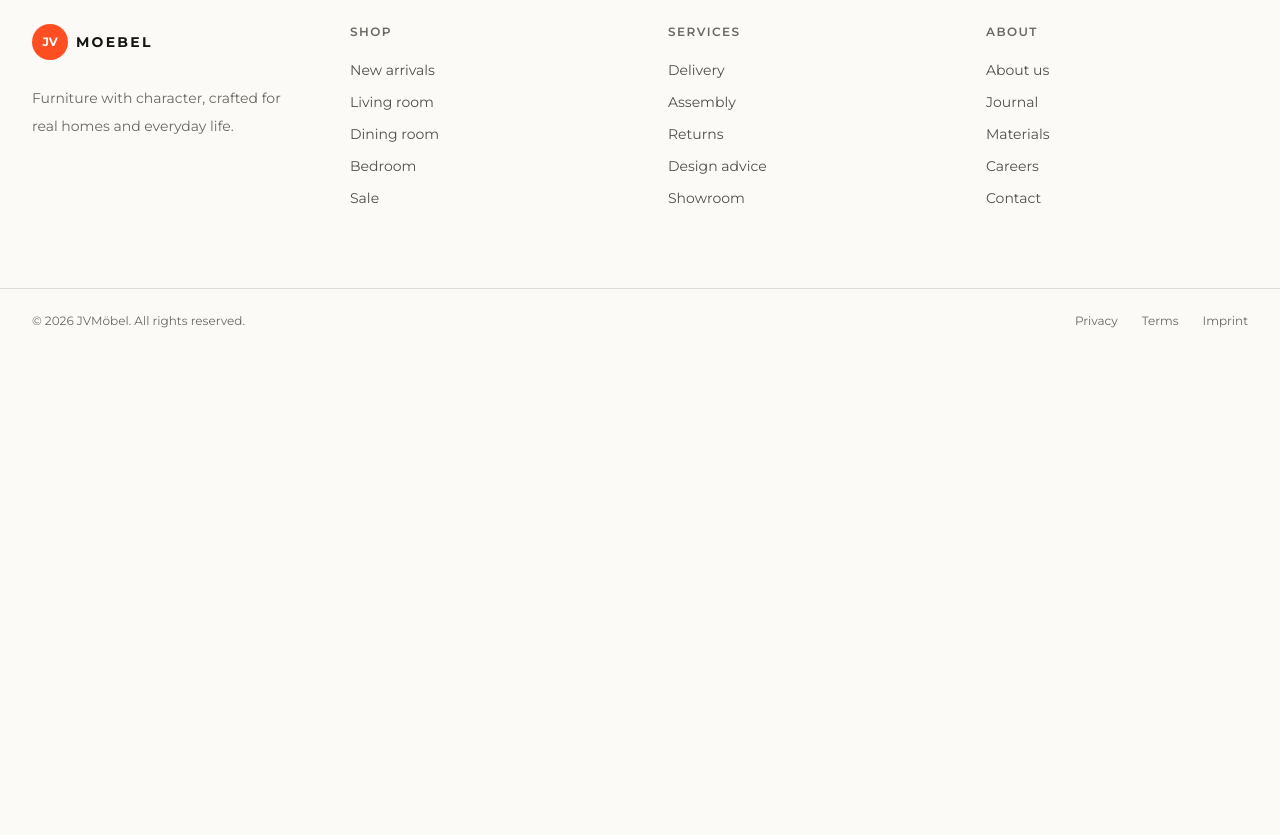
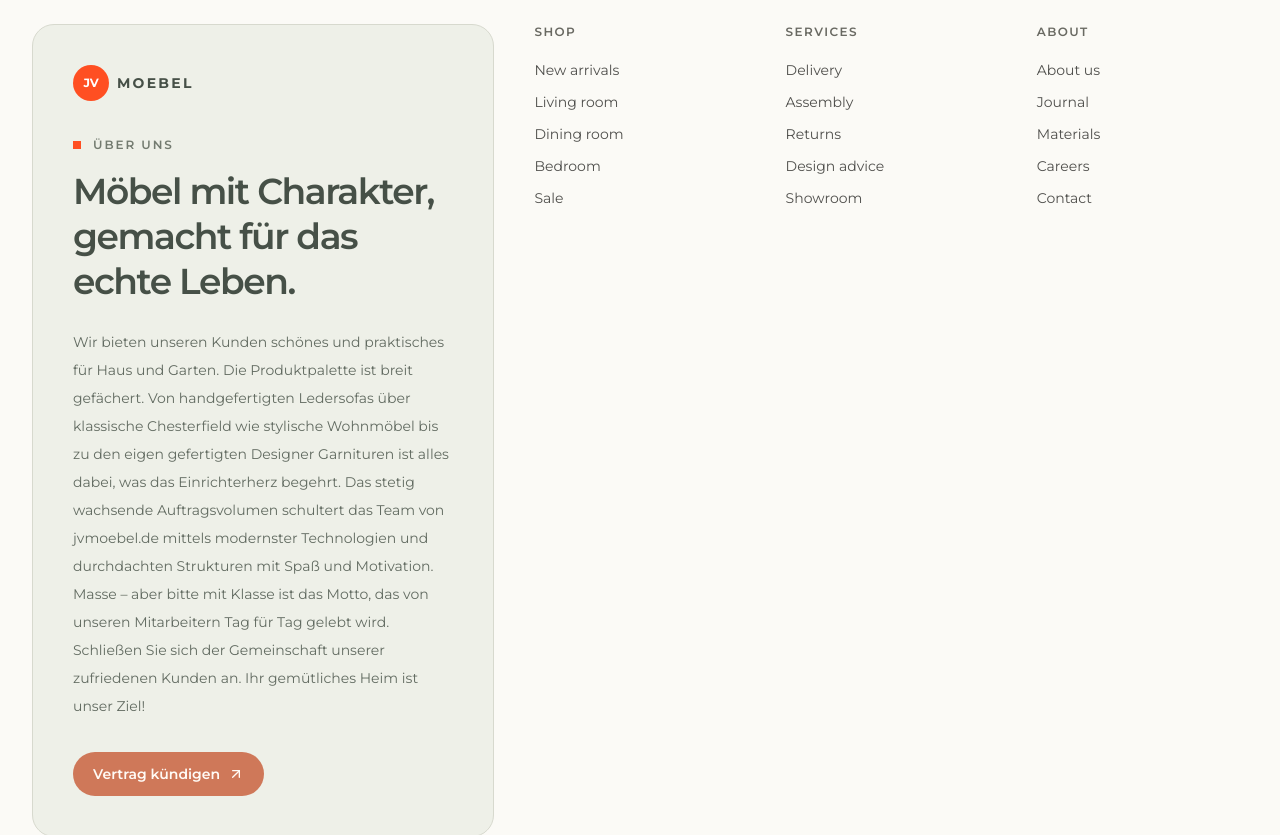
Before and after one commit to AutomatonSoft/jvmoebel-shopware-front, a Next.js app: page / in a window 1280 px wide. Shown: the part 2980-3815 px from the top of the page. Before the commit the page ends 3333 px from the top, so only its background shows below. Built offline with nearby package versions, Linux system fonts and the light colour scheme.

Commit message:
feat(footer): add German about and cancellation section

```diff
--- a/src/features/storefront-shell/components/store-footer.tsx
+++ b/src/features/storefront-shell/components/store-footer.tsx
@@ -1,3 +1,5 @@
+import { ArrowUpRight } from "lucide-react";
+
 import { StoreLogo } from "@/features/storefront-shell/components/store-logo";
 import type { StorefrontBranding } from "@/features/storefront-shell/model/branding";
 import type { StoreNavigationItem } from "@/features/storefront-shell/model/navigation";
@@ -21,13 +23,38 @@ export function StoreFooter({
 
   return (
     <footer className="mt-auto bg-background">
-      <div className="mx-auto grid w-full max-w-360 grid-cols-2 gap-x-5 gap-y-10 px-6 py-16 sm:px-8 lg:grid-cols-4 lg:gap-14 lg:py-20">
-        <div className="col-span-2 lg:col-span-1">
+      <div className="mx-auto grid w-full max-w-360 grid-cols-2 gap-x-5 gap-y-10 px-6 py-16 sm:px-8 xl:grid-cols-5 xl:gap-10 xl:py-20">
+        <section className="col-span-2 rounded-3xl border border-[#d7d9ce] bg-[#eef0e8] p-7 text-[#465047] sm:p-10">
           <StoreLogo branding={branding} variant="footer" />
-          <p className="mt-6 max-w-xs text-sm leading-7 text-muted-foreground">
-            Furniture with character, crafted for real homes and everyday life.
+          <p className="mt-9 flex items-center gap-3 text-xs font-semibold tracking-[0.16em] text-[#737b70] uppercase before:block before:size-2 before:bg-primary">
+            Über uns
           </p>
-        </div>
+          <h2 className="mt-4 max-w-lg text-3xl leading-tight font-semibold tracking-[-0.04em] text-balance sm:text-4xl">
+            Möbel mit Charakter, gemacht für das echte Leben.
+          </h2>
+          <p className="mt-6 max-w-2xl text-sm leading-7 text-[#626b61]">
+            Wir bieten unseren Kunden schönes und praktisches für Haus und
+            Garten. Die Produktpalette ist breit gefächert. Von handgefertigten
+            Ledersofas über klassische Chesterfield wie stylische Wohnmöbel bis
+            zu den eigen gefertigten Designer Garnituren ist alles dabei, was
+            das Einrichterherz begehrt. Das stetig wachsende Auftragsvolumen
+            schultert das Team von jvmoebel.de mittels modernster Technologien
+            und durchdachten Strukturen mit Spaß und Motivation. Masse – aber
+            bitte mit Klasse ist das Motto, das von unseren Mitarbeitern Tag für
+            Tag gelebt wird. Schließen Sie sich der Gemeinschaft unserer
+            zufriedenen Kunden an. Ihr gemütliches Heim ist unser Ziel!
+          </p>
+          <a
+            aria-label="Vertrag kündigen (öffnet in einem neuen Tab)"
+            className="mt-8 inline-flex min-h-11 items-center gap-2 rounded-full bg-[#cf7859] px-5 text-sm font-semibold text-[#fffaf5] transition-[background,transform] hover:bg-[#b96548] focus-visible:ring-3 focus-visible:ring-[#cf7859]/30 motion-safe:active:translate-y-px"
+            href="https://www.jvmoebel.de/Infos/Widerruf.htm"
+            rel="noreferrer"
+            target="_blank"
+          >
+            Vertrag kündigen
+            <ArrowUpRight className="size-4" aria-hidden="true" />
+          </a>
+        </section>
 
         {footerNavigation.map((column) => (
           <nav className="flex flex-col gap-3" key={column.id}>
@@ -48,7 +75,9 @@ export function StoreFooter({
       </div>
 
       <div className="mx-auto flex w-full max-w-360 flex-col gap-4 border-t px-6 py-6 text-xs text-muted-foreground sm:px-8 md:flex-row md:items-center md:justify-between">
-        <span>© {new Date().getFullYear()} JVMöbel. All rights reserved.</span>
+        <span>
+          © {new Date().getFullYear()} JVMöbel. Alle Rechte vorbehalten.
+        </span>
         {legalLinks.length > 0 && (
           <nav className="flex flex-wrap gap-x-6 gap-y-2">
             {legalLinks.map((item) => (
```
